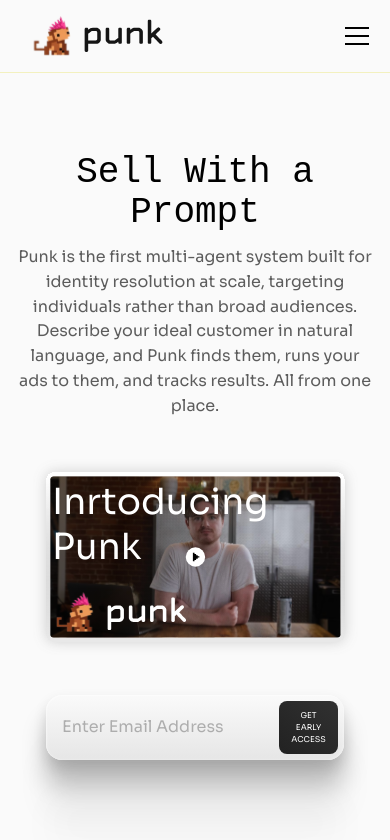
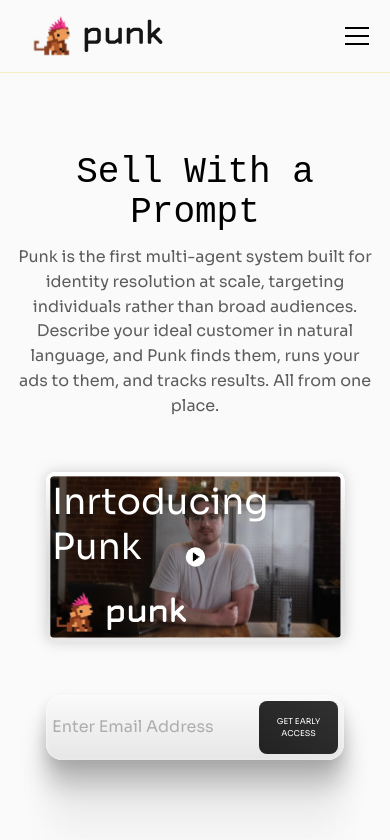
Before and after one commit to sagorteasc/Punk-AI, a React (Vite) app: page / in a window 390 px wide. Shown: the top 840 px of the page. Built offline with nearby package versions, Linux system fonts and the light colour scheme; a web font is replaced by a local one.

Commit message:
fix input field alignment

```diff
--- a/src/routes/(main)/sellPrompt/YoutubeVideo.tsx
+++ b/src/routes/(main)/sellPrompt/YoutubeVideo.tsx
@@ -47,7 +47,7 @@
           <input
             type="email"
             placeholder="Enter Email Address"
-            className="flex-1 bg-transparent px-4 md:px-6 py-5 text-[#6B6B6B] outline-none"
+            className="flex-1 bg-transparent px-1.5 md:px-6 py-5 text-[#6B6B6B] outline-none"
           />
 
           <button className="bg-linear-to-bl from-[#313131] to-[#222222] px-2 md:px-5 text-[8px]! md:text-sm! font-bold text-white rounded-lg m-1.5 hover:cursor-pointer">
```
